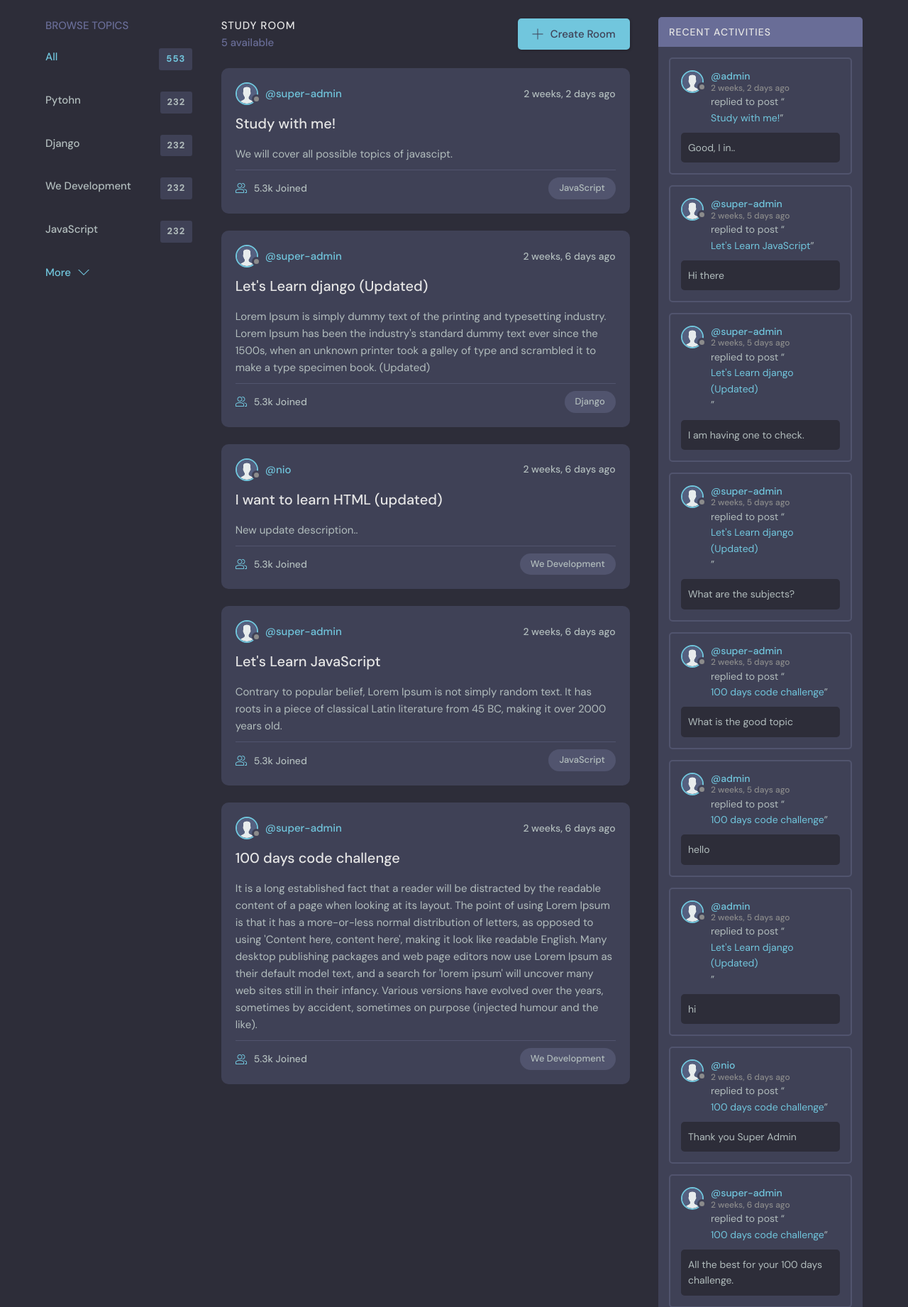
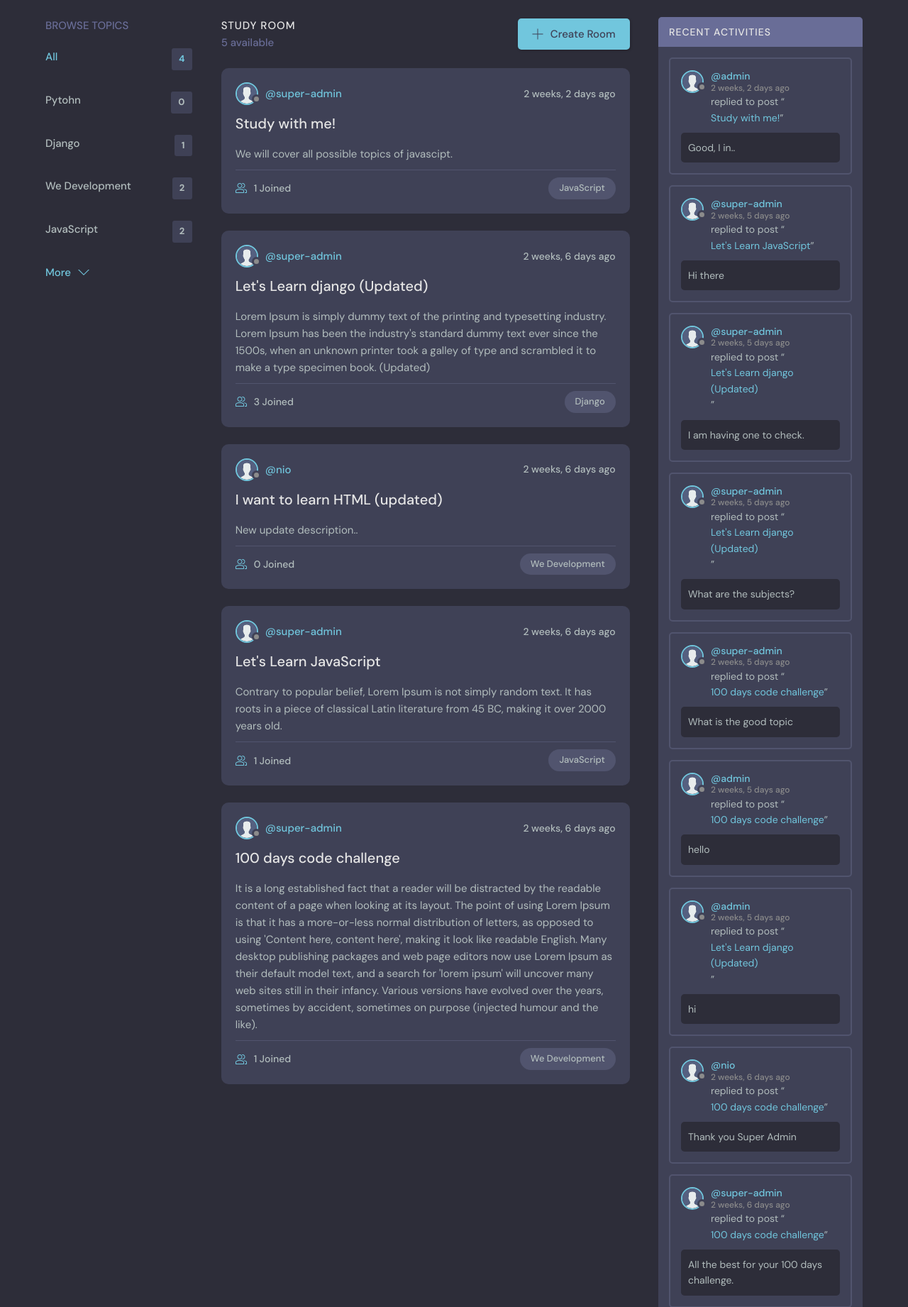
Before and after one commit to bnitish101/DjangoStudyBud, a Django app: page / in a window 1280 px wide. Shown: the part 76-1918 px from the top of the page at 71% size. Run offline with Django 4.2, Linux system fonts and the light colour scheme; data comes from the database, SQL or seed files in the repository.

Commit message:
count result for one to one and many to many

```diff
--- a/studybud/base/templates/base/room.html
+++ b/studybud/base/templates/base/room.html
@@ -68,7 +68,7 @@
                 d="M12 16c3.859 0 7-3.141 7-7s-3.141-7-7-7c-3.859 0-7 3.141-7 7s3.141 7 7 7zM12 4c2.757 0 5 2.243 5 5s-2.243 5-5 5-5-2.243-5-5c0-2.757 2.243-5 5-5z"
               ></path>
             </svg>
-            5.3k Joined
+            {{room.participants.all.count}} Joined
           </a>
           <p class="roomListRoom__topic">{{room.topic.name}}</p>
         </div>
--- a/studybud/base/templates/base/topics_component.html
+++ b/studybud/base/templates/base/topics_component.html
@@ -4,11 +4,11 @@
     </div>
     <ul class="topics__list">
       <li>
-        <a href="{% url 'home' %}" class="active">All <span>553</span></a>
+        <a href="{% url 'home' %}" class="active">All <span>{{topics.count}}</span></a>
       </li>
       {% for topic in topics %}
       <li>
-        <a href="{% url 'home'%}?q={{topic.name}}">{{topic.name}} <span>232</span></a>
+        <a href="{% url 'home'%}?q={{topic.name}}">{{topic.name}} <span>{{topic.room_set.all.count}}</span></a>
       </li>
       {% endfor %}
     </ul>
```
